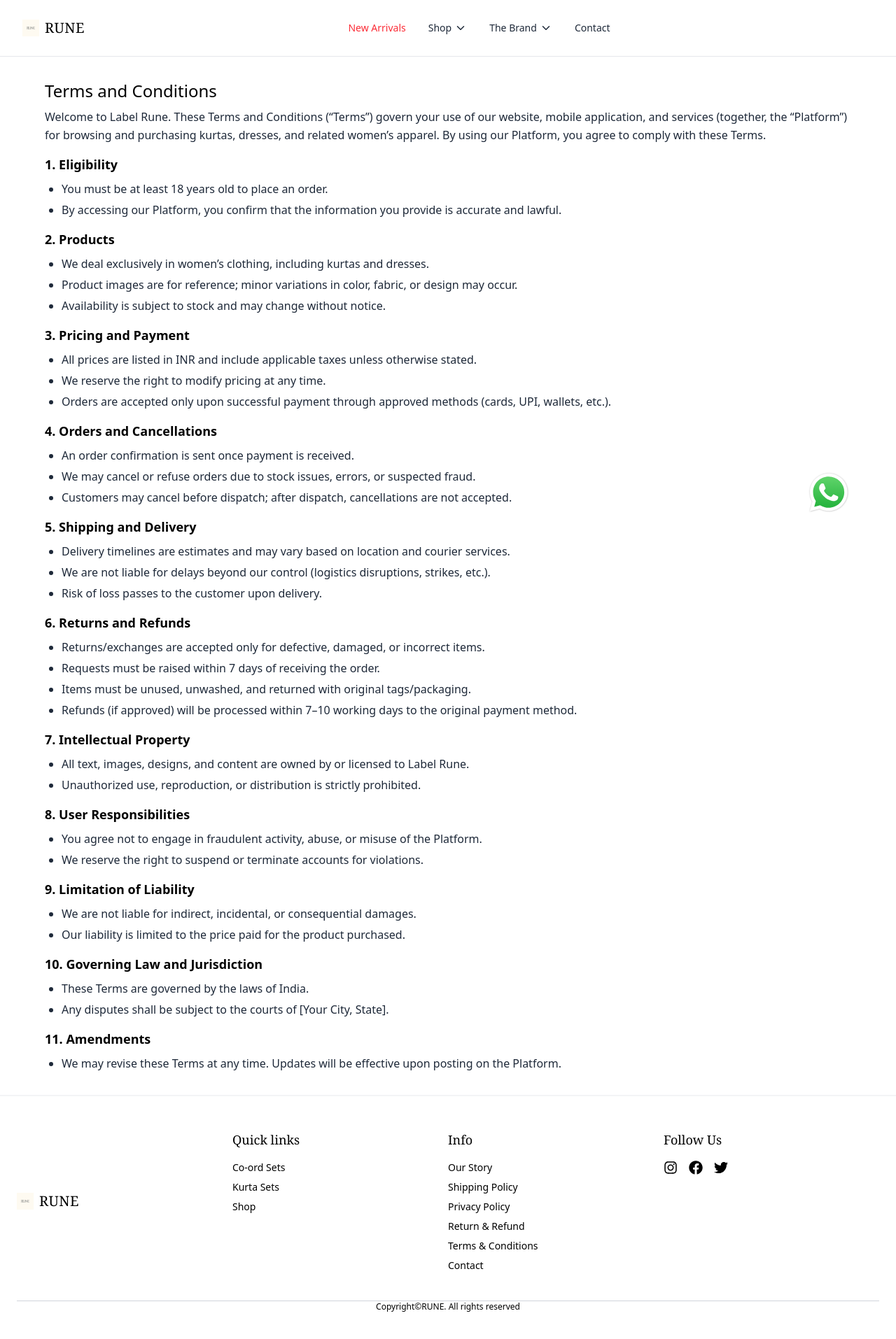
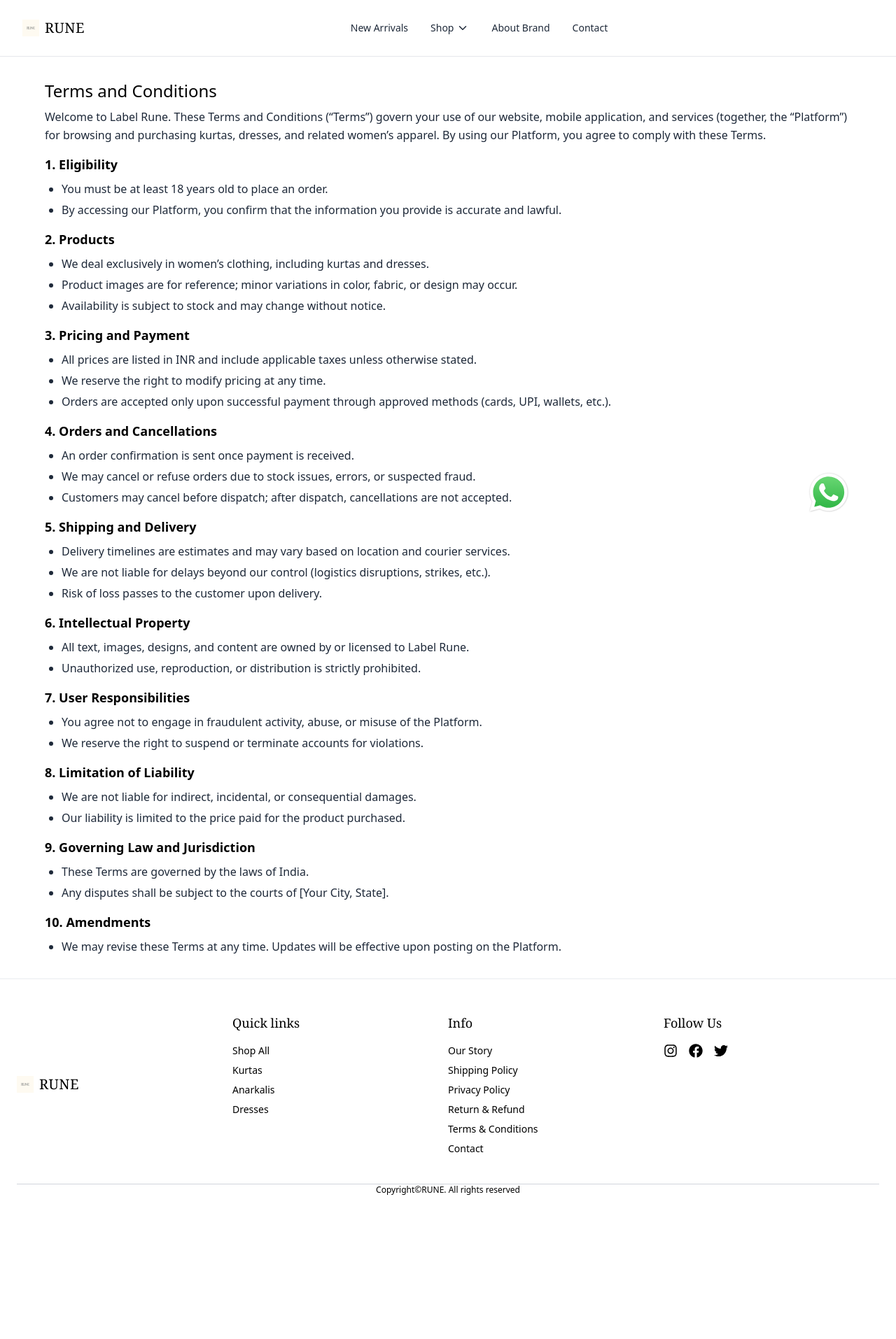
Before and after one commit to labelrune/rune-website, a Next.js app: page /terms-conditions in a window 1280 px wide. Shown: the top 1914 px of the page at 70% size. After the commit the page ends 1757 px from the top, so only its background shows below. Built offline with nearby package versions, Linux system fonts and the light colour scheme.

Commit message:
required updates

```diff
--- a/src/app/privacy-policy/page.tsx
+++ b/src/app/privacy-policy/page.tsx
@@ -173,9 +173,9 @@ const policyData: PolicyData = {
       heading: "10. Contact Us",
       bullets: [
         "For privacy-related questions or requests, please contact:",
-        "Email: support@labelrune.com",
-        "Phone: +91-XXXXXXXXXX",
-        "Address: Your Company Address"
+        "Email: reachus@labelrune.com",
+        "Phone: +91-9008255433",
+        "Address: 213, 1st Main Rd, 7th Block, Koramangala, Bengaluru, Karnataka 560030"
       ]
     }
   ]
--- a/src/app/terms-conditions/page.tsx
+++ b/src/app/terms-conditions/page.tsx
@@ -127,44 +127,35 @@ const defaultTermsData: TermsData = {
       ]
     },
     {
-      heading: "6. Returns and Refunds",
-      bullets: [
-        "Returns/exchanges are accepted only for defective, damaged, or incorrect items.",
-        "Requests must be raised within 7 days of receiving the order.",
-        "Items must be unused, unwashed, and returned with original tags/packaging.",
-        "Refunds (if approved) will be processed within 7–10 working days to the original payment method."
-      ]
-    },
-    {
-      heading: "7. Intellectual Property",
+      heading: "6. Intellectual Property",
       bullets: [
         "All text, images, designs, and content are owned by or licensed to Label Rune.",
         "Unauthorized use, reproduction, or distribution is strictly prohibited."
       ]
     },
     {
-      heading: "8. User Responsibilities",
+      heading: "7. User Responsibilities",
       bullets: [
         "You agree not to engage in fraudulent activity, abuse, or misuse of the Platform.",
         "We reserve the right to suspend or terminate accounts for violations."
       ]
     },
     {
-      heading: "9. Limitation of Liability",
+      heading: "8. Limitation of Liability",
       bullets: [
         "We are not liable for indirect, incidental, or consequential damages.",
         "Our liability is limited to the price paid for the product purchased."
       ]
     },
     {
-      heading: "10. Governing Law and Jurisdiction",
+      heading: "9. Governing Law and Jurisdiction",
       bullets: [
         "These Terms are governed by the laws of India.",
         "Any disputes shall be subject to the courts of [Your City, State]."
       ]
     },
     {
-      heading: "11. Amendments",
+      heading: "10. Amendments",
       bullets: [
         "We may revise these Terms at any time. Updates will be effective upon posting on the Platform."
       ]
--- a/src/constants/FooterData.ts
+++ b/src/constants/FooterData.ts
@@ -4,9 +4,10 @@ export const footerData: FooterData = {
   quickLinks: {
     title: "Quick links",
     links: [
-      { label: "Co-ord Sets", href: "/co-ord-sets" },
-      { label: "Kurta Sets", href: "/kurta-sets" },
-      { label: "Shop", href: "/shop" },
+      { label: "Shop All", href: "/collections/all" },
+      { label: "Kurtas", href: "/collections/kurta" },
+      { label: "Anarkalis", href: "/collections/anarkali" },
+      { label: "Dresses", href: "/collections/dress" },
     ],
   },
   info: {
@@ -21,8 +22,8 @@ export const footerData: FooterData = {
     ],
   },
   socials: [
-    { icon: "FaInstagram", href: "https://instagram.com/rune" },
-    { icon: "FaFacebook", href: "https://facebook.com/rune" },
-    { icon: "FaTwitter", href: "https://twitter.com/rune" },
+    { icon: "FaInstagram", href: "https://instagram.com/label_rune" },
+    { icon: "FaFacebook", href: "#" },
+    { icon: "FaTwitter", href: "#" },
   ],
 };
--- a/src/constants/NavbarData.ts
+++ b/src/constants/NavbarData.ts
@@ -5,7 +5,7 @@ export const NavItems: NavbarType[] = [
     id: "1",
     label: "New Arrivals",
     href: "/collections/new-arrivals",
-    isHighlighted: true,
+    isHighlighted: false,
     hasDropdown: false,
   },
   {
@@ -23,13 +23,9 @@ export const NavItems: NavbarType[] = [
   // { id: "3", label: "Bestsellers", href: "#", hasDropdown: false },
   {
     id: "4",
-    label: "The Brand",
-    href: "#",
-    hasDropdown: true,
-    dropdownItems: [
-      { label: "Our Story", href: "/our-story" },
-      { label: "Our Tribe", href: "/our-tribe" },
-    ],
+    label: "About Brand",
+    href: "/our-story",
+    hasDropdown: false,
   },
   { id: "5", label: "Contact", href: "/contact", hasDropdown: false },
 ];
--- a/src/molecules/common/ProductAccordian.tsx
+++ b/src/molecules/common/ProductAccordian.tsx
@@ -1,8 +1,10 @@
 "use client";
 
 import { useState } from "react";
+import { CgColorBucket } from "react-icons/cg";
 import { FaTruck } from "react-icons/fa";
 import { FaRegHeart } from "react-icons/fa6";
+import { GiReturnArrow } from "react-icons/gi";
 import { IoChevronDownSharp } from "react-icons/io5";
 import { AccordionItem } from "src/types/common";
 
@@ -23,13 +25,42 @@ const accordionData: AccordionItem[] = [
   },
   {
     id: 2,
-    title: "Care Instructions",
+    title: "General Care Instructions",
+    content: (
+      <ul className="space-y-1 text-gray-700">
+        <li>• Dry Clean or Hand Wash Separately in Cold Water</li>
+        <li>• Dry in Shade, Upside Down</li>
+        <li>• Wash Whites Separately</li>
+        <li>• Natural Colours May Bleed - Always Wash Separately</li>
+      </ul>
+    ),
+    icon: <FaRegHeart className="text-xl" />,
+  },
+  {
+    id: 3,
+    title: "Color & Craft Notice",
     content: (
       <div className="space-y-1 text-gray-700">
-        <p>Hand wash in cold water. Do not bleach. Dry in shade.</p>
+        <p>Colors may vary slightly due to screen settings. Minor irregularities in embroidery, color, or print are natural and part of the product's handcrafted charm.</p>
       </div>
     ),
-    icon: <FaRegHeart className="text-xl" />,
+    icon: <CgColorBucket className="text-xl" />,
+  },
+  {
+    id: 4,
+    title: "Exchanges & Returns",
+    content: (
+      <ul className="space-y-1 text-gray-700">
+        <li>• Minor irregularities in colour, texture, or weave are natural and not defects.</li>
+        <li>• No returns; size exchanges accepted on unworn, unwashed items.</li>
+        <li>• Returns are eligible for store credit only; refunds apply only to unfulfilled orders.</li>
+        <li>• Report damaged items within 48 hours with proof.</li>
+        <li>• Email reachus@labelrune.com with your order number for exchanges. Response within 5 working days.</li>
+        <li>• No exchanges or returns on custom-made, international, or sale items.</li>
+        <li>• Ship exchanges with a note including your name and return address.</li>
+      </ul>
+    ),
+    icon: <GiReturnArrow className="text-xl" />,
   },
 ];
 
@@ -53,18 +84,16 @@ export default function ProductAccordion() {
               <span className="font-semibold">{item.title}</span>
             </div>
             <IoChevronDownSharp
-              className={`text-lg transition-transform duration-300 ${
-                openId === item.id ? "rotate-180" : ""
-              }`}
+              className={`text-lg transition-transform duration-300 ${openId === item.id ? "rotate-180" : ""
+                }`}
             />
           </button>
 
           <div
-            className={`overflow-hidden transition-all duration-300 ${
-              openId === item.id
-                ? "max-h-96 opacity-100 p-2 md:p-4"
-                : "max-h-0 opacity-0"
-            }`}
+            className={`overflow-hidden transition-all duration-300 ${openId === item.id
+              ? "max-h-96 opacity-100 p-2 md:p-4"
+              : "max-h-0 opacity-0"
+              }`}
           >
             {openId === item.id && item.content}
           </div>
--- a/src/molecules/contact/index.tsx
+++ b/src/molecules/contact/index.tsx
@@ -89,7 +89,7 @@ export const ContactForm = () => {
               <input
                 name="email"
                 type="email"
-                placeholder="Email *"
+                placeholder="Email"
                 onChange={handleChange}
                 onBlur={handleBlur}
                 value={values.email}
--- a/src/molecules/product/ProductInfo.tsx
+++ b/src/molecules/product/ProductInfo.tsx
@@ -172,7 +172,6 @@ export default function ProductInfo({
       <div className="w-full flex flex-col md:flex-row gap-5 md:gap-16 items-start">
         <div className="max-md:flex-1 md:w-full flex flex-col">
           <Carousel
-            autoPlay
             axis="horizontal"
             infiniteLoop
             interval={2500}
@@ -299,7 +298,7 @@ export default function ProductInfo({
           <div onClick={() => handleBuyNow(selectedSize.paymentLink)} className="flex transition-all rounded-md justify-center items-center text-[#FDF7ED] hover:opacity-90 bg-[#293035] py-4 cursor-pointer text-xl mt-8">
             BUY NOW
           </div>
-          <div className="mt-8 text-lg text-balance">{description}</div>
+          <div className="mt-8 text-lg">{description}</div>
           {specification.map(({ key, value }) => (
             <div className="flex flex-row mt-2 text-xl" key={key}>
               <div className="font-semibold">{key}</div>
```
